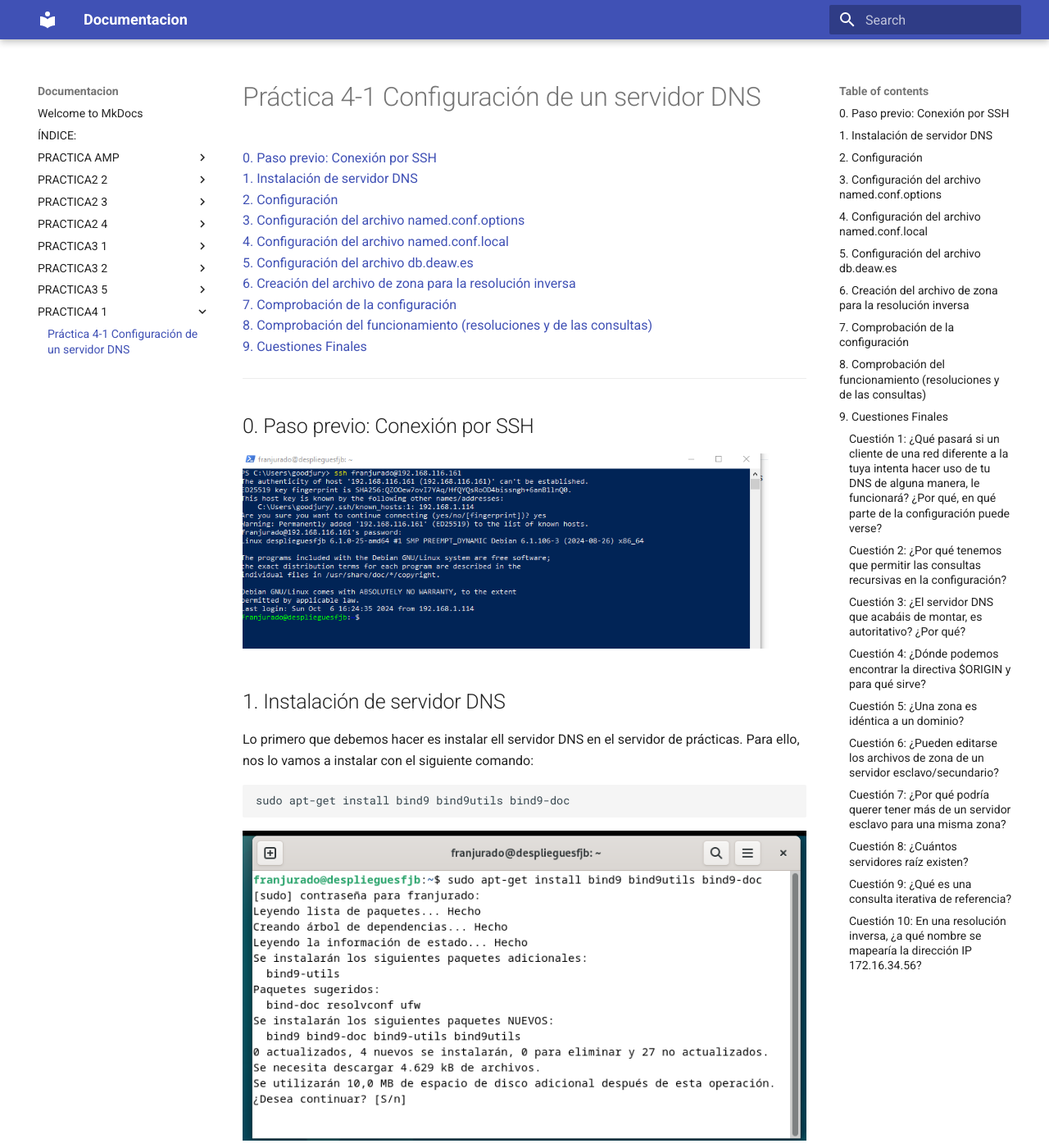
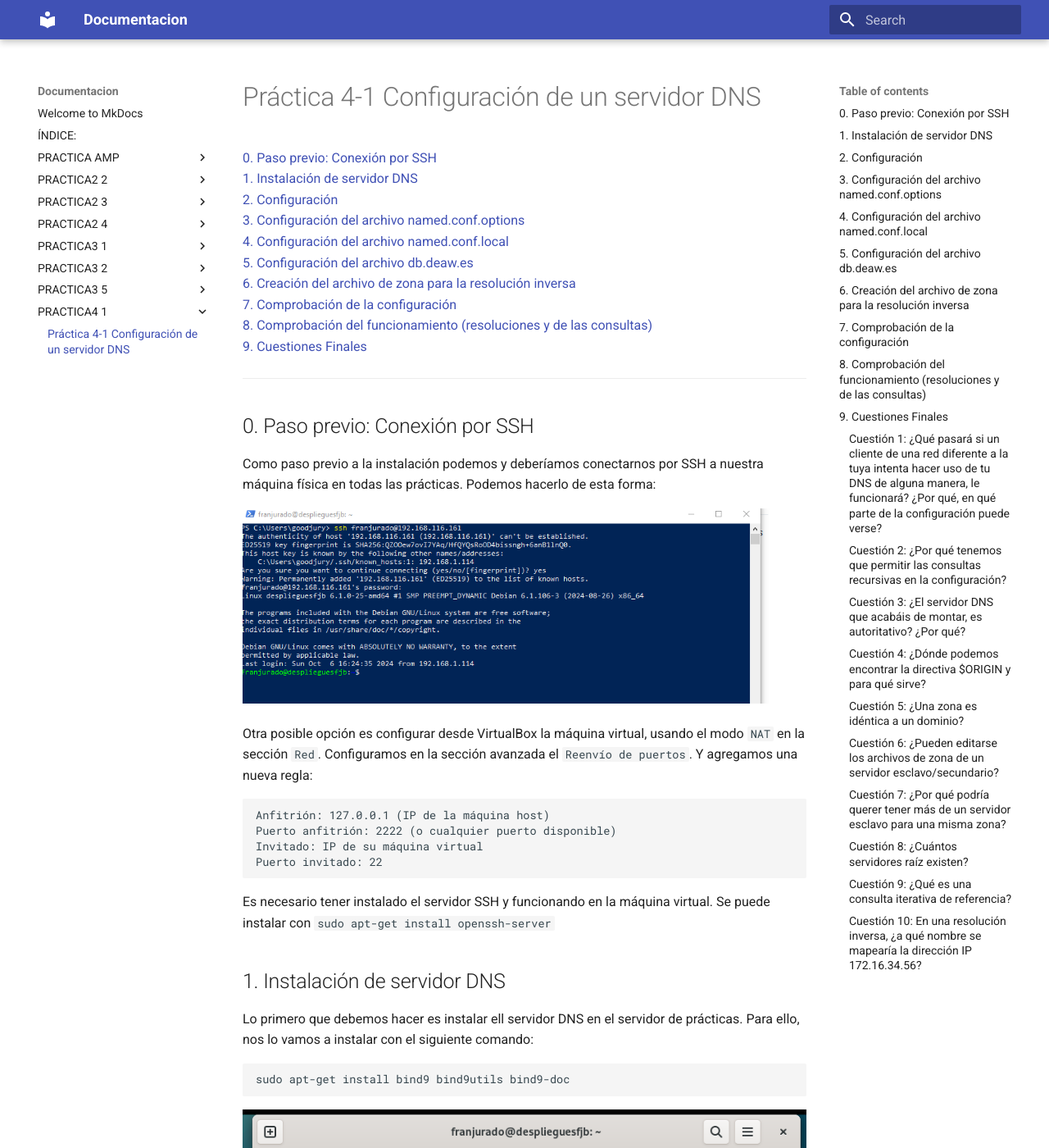
Before and after one commit to FranJuradoB/DespliegueNginx, an MkDocs documentation site: the page built from docs/PRACTICA4-1/PRACTICA4-1.md, in a window 1280 px wide and 1400 px high. Shown: the whole window at 82% size. Built offline with MkDocs 1.6.1 and Material for MkDocs 9.7.7, drawn with Linux system fonts in a browser that asks for light colours; some of the changed text lies outside the part shown.

Commit message:
tercera actualización practica4-1

`````diff
--- a/docs/PRACTICA4-1/PRACTICA4-1.md
+++ b/docs/PRACTICA4-1/PRACTICA4-1.md
@@ -13,7 +13,21 @@
 ___________________________________________________________
 ## 0. Paso previo: Conexión por SSH
 
+Como paso previo a la instalación podemos y deberíamos conectarnos por SSH a nuestra máquina física en todas las prácticas.
+Podemos hacerlo de esta forma:
+
 ![img1](./screenshot/14ssh.png)
+
+Otra posible opción es configurar desde VirtualBox la máquina virtual, usando el modo ```NAT``` en la sección ```Red```.
+Configuramos en la sección avanzada el ```Reenvío de puertos```. Y agregamos una nueva regla:
+
+    Anfitrión: 127.0.0.1 (IP de la máquina host)
+    Puerto anfitrión: 2222 (o cualquier puerto disponible)
+    Invitado: IP de su máquina virtual
+    Puerto invitado: 22
+
+Es necesario tener instalado el servidor SSH y funcionando en la máquina virtual.
+Se puede instalar con ```sudo apt-get install openssh-server```
 
 ## 1. Instalación de servidor DNS
 Lo primero que debemos hacer es instalar ell servidor DNS en el servidor de prácticas. Para ello, nos lo vamos a instalar con el siguiente comando:
@@ -67,14 +81,14 @@ Y ahora para curarnos en salud, reiniciamos y comprobamos que el servicio marcha
 ## 4. Configuración del archivo named.conf.local
 
 En este archivo vamos a configurar las zonas, y para esta práctica declaramos la zona deaw.es.
-Mediante el comando ````sudo nano /etc/bind/named.conf.local``` y añadimos:
+Mediante el comando ```sudo nano /etc/bind/named.conf.local``` y añadimos:
 
-    ```
-    zone "deaw.es" {
-        type master;
-        file "/etc/bind/db.deaw.es";
-    };
-    ```
+```
+zone "deaw.es" {
+    type master;
+    file "/etc/bind/db.deaw.es";
+};
+```
 
 ![img21](./screenshot/n21.png)
 
`````
